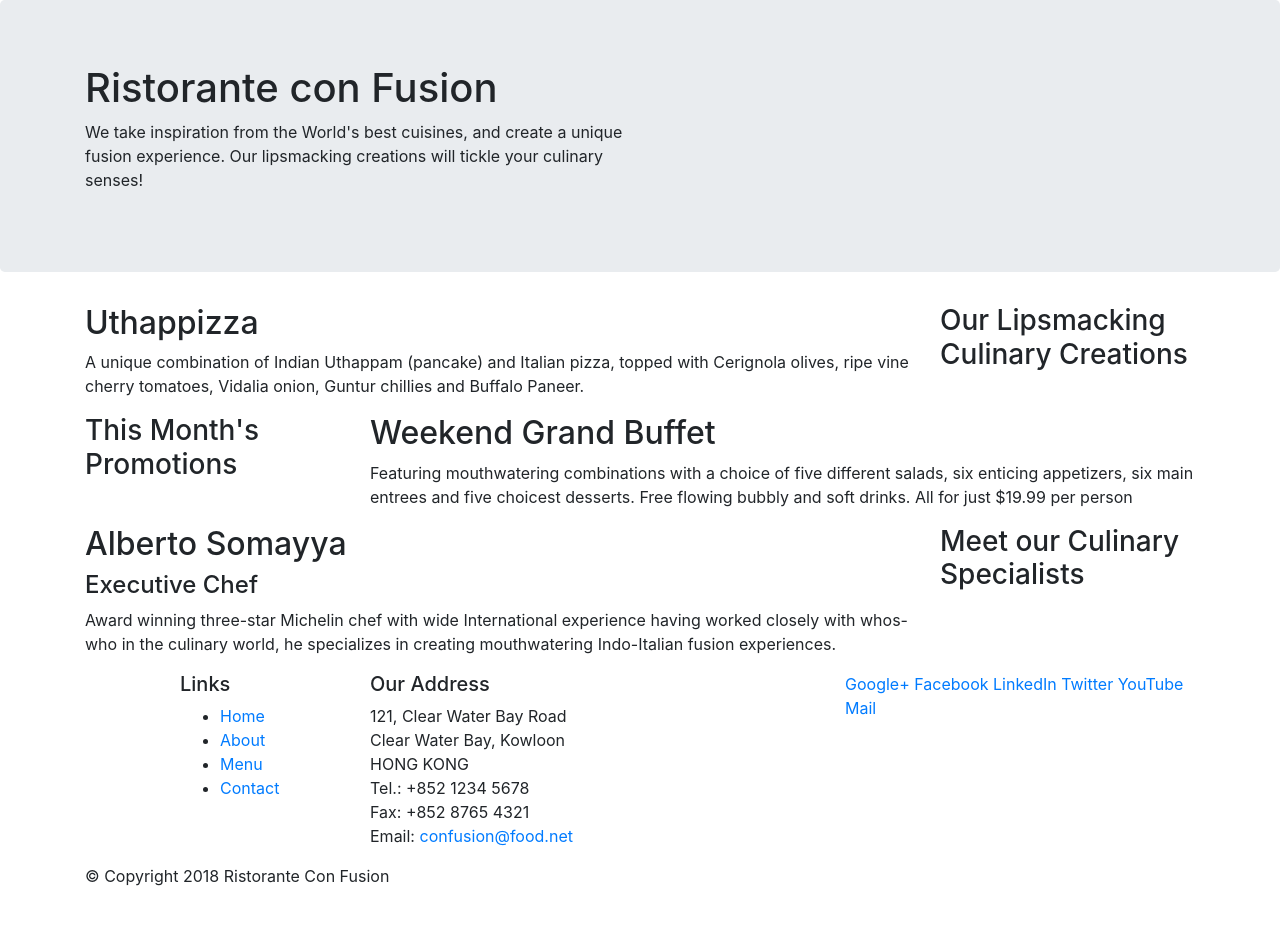
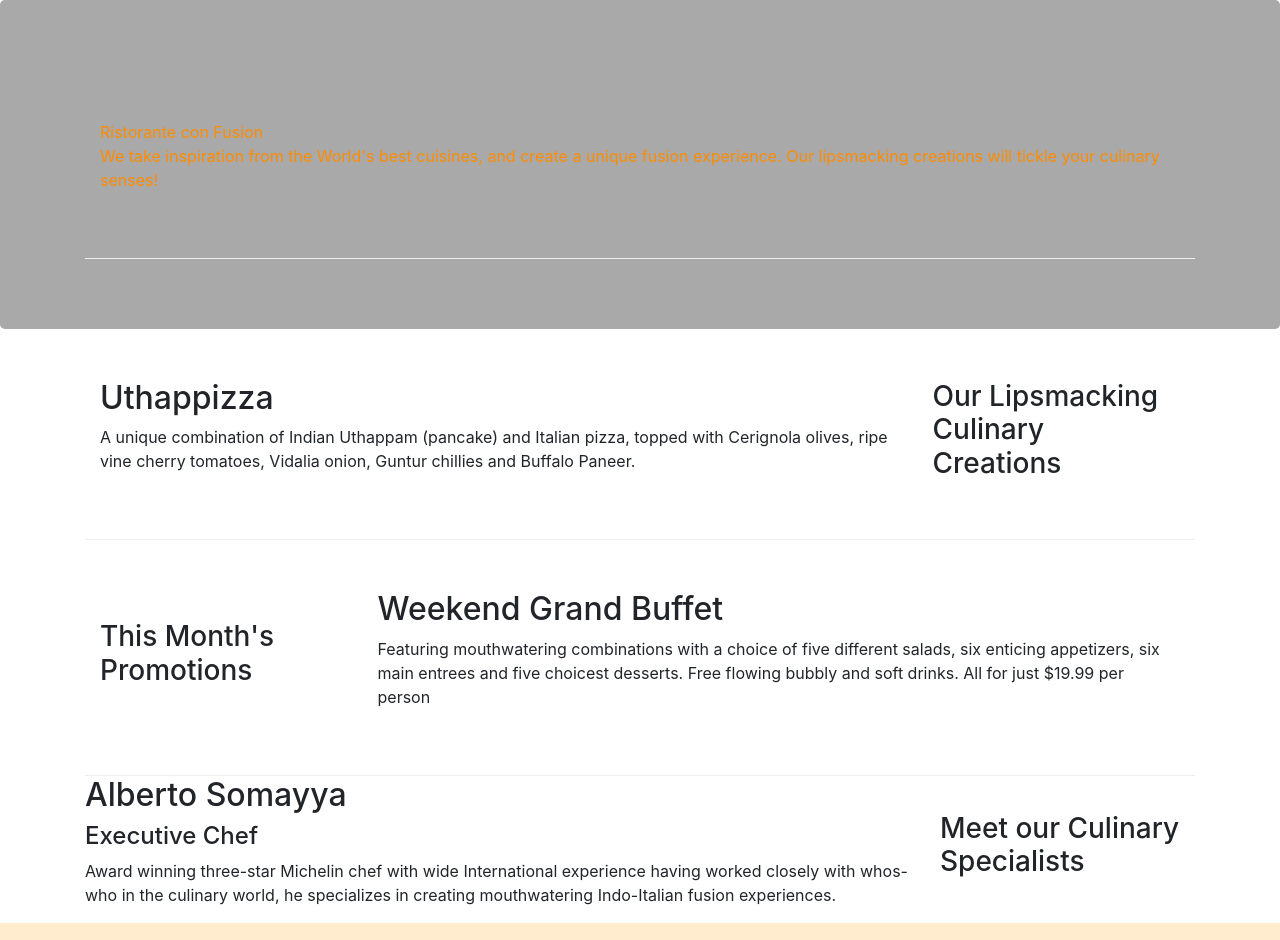
Before and after one commit to gundetichinnesh/conFUsion, a website: page index.html in a window 1280 px wide. Shown: the top 940 px of the page. Before the commit the page ends 904 px from the top, so only its background shows below. Drawn offline with nearby package versions, Linux system fonts and the light colour scheme.

Commit message:
bootstrap grid view 2

```diff
--- /dev/null
+++ b/css/styles.css
@@ -0,0 +1,29 @@
+.row-header{
+    margin: 0px auto;
+    padding: 0%;
+
+}
+.row-content{
+    margin: 0px auto;
+    padding: 50px 0px 50px 0px;
+    border-bottom: 1px ridge;
+    min-width: 400px;
+
+}
+.footer{
+    background-color: blanchedalmond;
+    margin: 0px auto;
+    padding: 20px 0px 20px 0px;
+}
+.jumbotron{
+    margin: 0px auto;
+    padding: 70px 30px 70px 30px;
+    background-color: darkgrey;
+    color: darkorange;
+
+}
+.address{
+    font-size: 80%;
+    margin: 0px auto;
+    color: darkslategray;
+}
--- a/index.html
+++ b/index.html
@@ -1,7 +1,7 @@
 <!DOCTYPE html>
 <html lang="en">
 
-<head>
+<head class="row-header">
      <!-- Required meta tags always come first -->
      <meta charset="utf-8">
      <meta name="viewport" content="width=device-width, initial-scale=1, shrink-to-fit=no">
@@ -9,6 +9,7 @@
 
      <!-- Bootstrap CSS -->
      <link rel="stylesheet" href="node_modules/bootstrap/dist/css/bootstrap.min.css">
+     <link rel="stylesheet" href="css/styles.css">
     <title>Ristorante Con Fusion</title>
 </head>
 
@@ -16,8 +17,8 @@
 
     <header class = "jumbotron">
         <div class = "container">
-            <div class="row">
-                <div class="col-12 col-sm-6">
+            <div class="row row-content align-items-center">
+                <div class="col-12 col-sm-6>
                     <h1>Ristorante con Fusion</h1>
                     <p>We take inspiration from the World's best cuisines, and create a unique fusion experience. Our lipsmacking creations will tickle your culinary senses!</p>
                 </div>
@@ -28,7 +29,7 @@
     </header>
 
     <div class = "container">
-        <div class = "row">
+        <div class = "row row-content align-items-center">
             <div class="col-12 col-sm-4 order-sm-last col-md-3">
                 <h3>Our Lipsmacking Culinary Creations</h3>
             </div>
@@ -39,7 +40,7 @@
         </div>
 
 
-        <div class="row">
+        <div class="row row-content align-items-center">
             <div class="col-12 col-sm-4 col-md-3">
                 <h3>This Month's Promotions</h3>
             </div>
@@ -50,7 +51,7 @@
         </div>
 
         <div class="row">
-            <div class="col-12 col-sm-4 order-sm-last col-md-3">
+            <div class="col-12 col-sm-4 order-sm-last col-md-3 align-self-center">
                 <h3>Meet our Culinary Specialists</h3>
             </div>
             <div class= "col col-sm order-sm-first col-md">
@@ -61,12 +62,12 @@
         </div>
     </div>
 
-    <footer>
+    <footer class="footer">
         <div class="container">
             <div class="row">
                 <div class="col-4 offset-1 col-sm-2">
                     <h5>Links</h5>
-                    <ul>
+                    <ul class="list-unstyled">
                         <li><a href="#">Home</a></li>
                         <li><a href="#">About</a></li>
                         <li><a href="#">Menu</a></li>
@@ -85,7 +86,7 @@
 		           </address>
                 </div>
                 <div class="col-12 col-sm-4">
-                    <div>
+                    <div class="text-center">
                         <a href="http://google.com/+">Google+</a>
                         <a href="http://www.facebook.com/profile.php?id=">Facebook</a>
                         <a href="http://www.linkedin.com/in/">LinkedIn</a>
@@ -95,8 +96,8 @@
                     </div>
                 </div>
            </div>
-           <div class="row">
-                <div class="col-auto">
+           <div>
+                <div>
                     <p>© Copyright 2018 Ristorante Con Fusion</p>
                 </div>
            </div>
```
